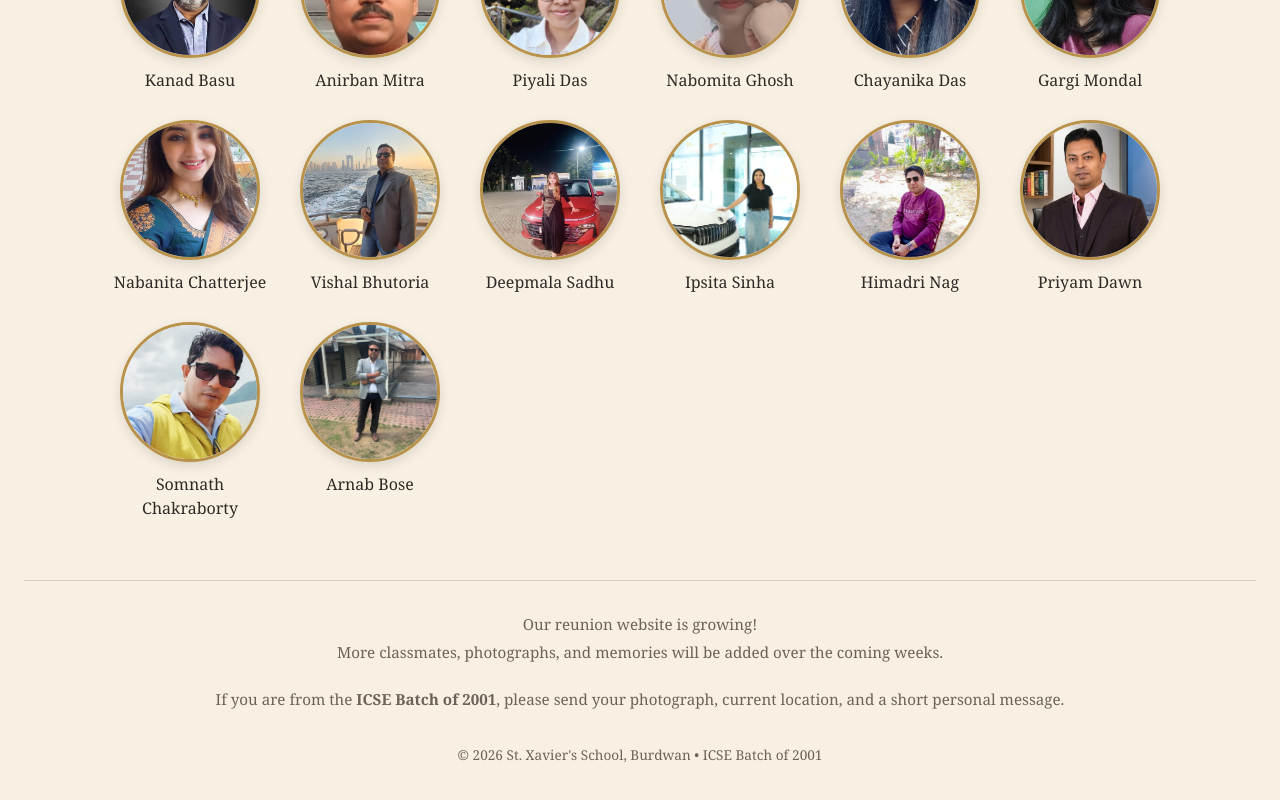
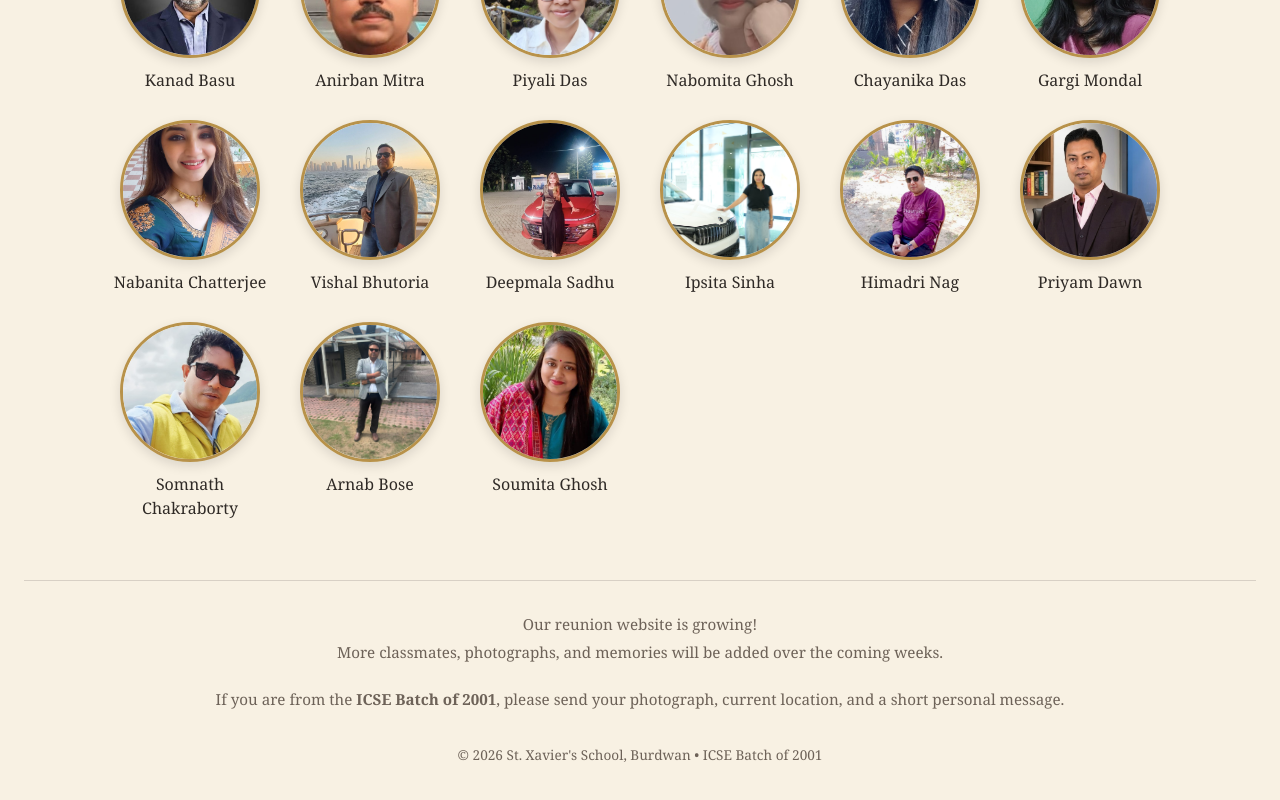
Before and after one commit to kanadbasu/school-reunion-25, a Next.js app: page / in a window 1280 px wide. Shown: the part 708-1508 px from the top of the page. Built offline with nearby package versions, Linux system fonts and the light colour scheme.

Commit message:
Update Anirban's photo

```diff
--- a/app/page.tsx
+++ b/app/page.tsx
@@ -85,6 +85,12 @@ const classmates = [
     photo: "/arnab.jpeg",
     location: "Burdwan, India",
     message: "Gossips during games period."
+  },
+  {
+    name: "Soumita Ghosh",
+    photo: "/soumita.jpeg",
+    location: "Kolkata, India",
+    message: "School uniforms, shoes, periods, sections,classrooms, exams,different staff room’s , even toilets, games periods. Getting love, scold and knowledge from lovely teachers , participating in sports day, annual functions. Friends , eating lunch together , millions of memories …… one school 11 years."
   },
 ];
 
```
Also changed, not shown: public/soumita.jpeg (added).
